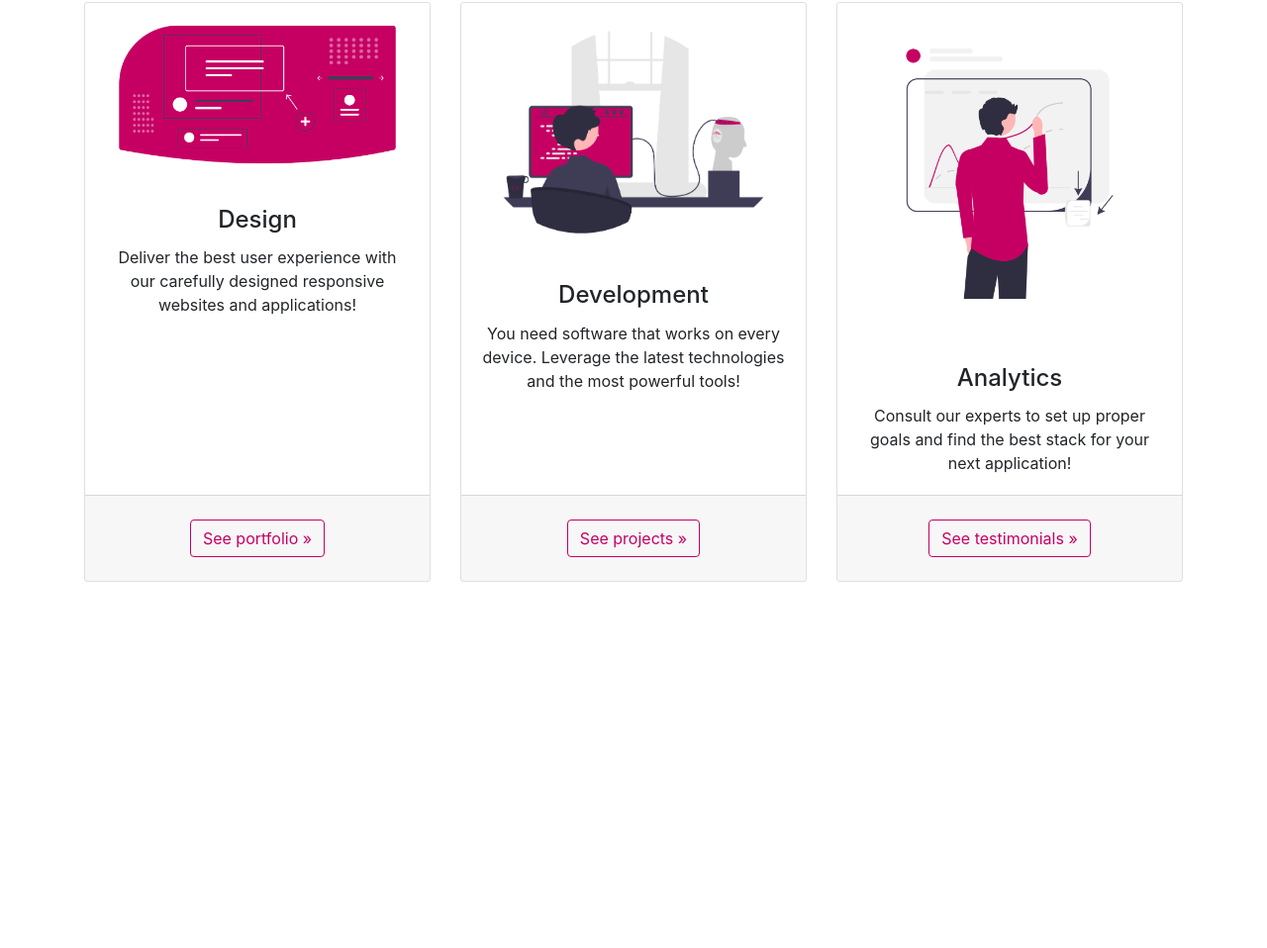
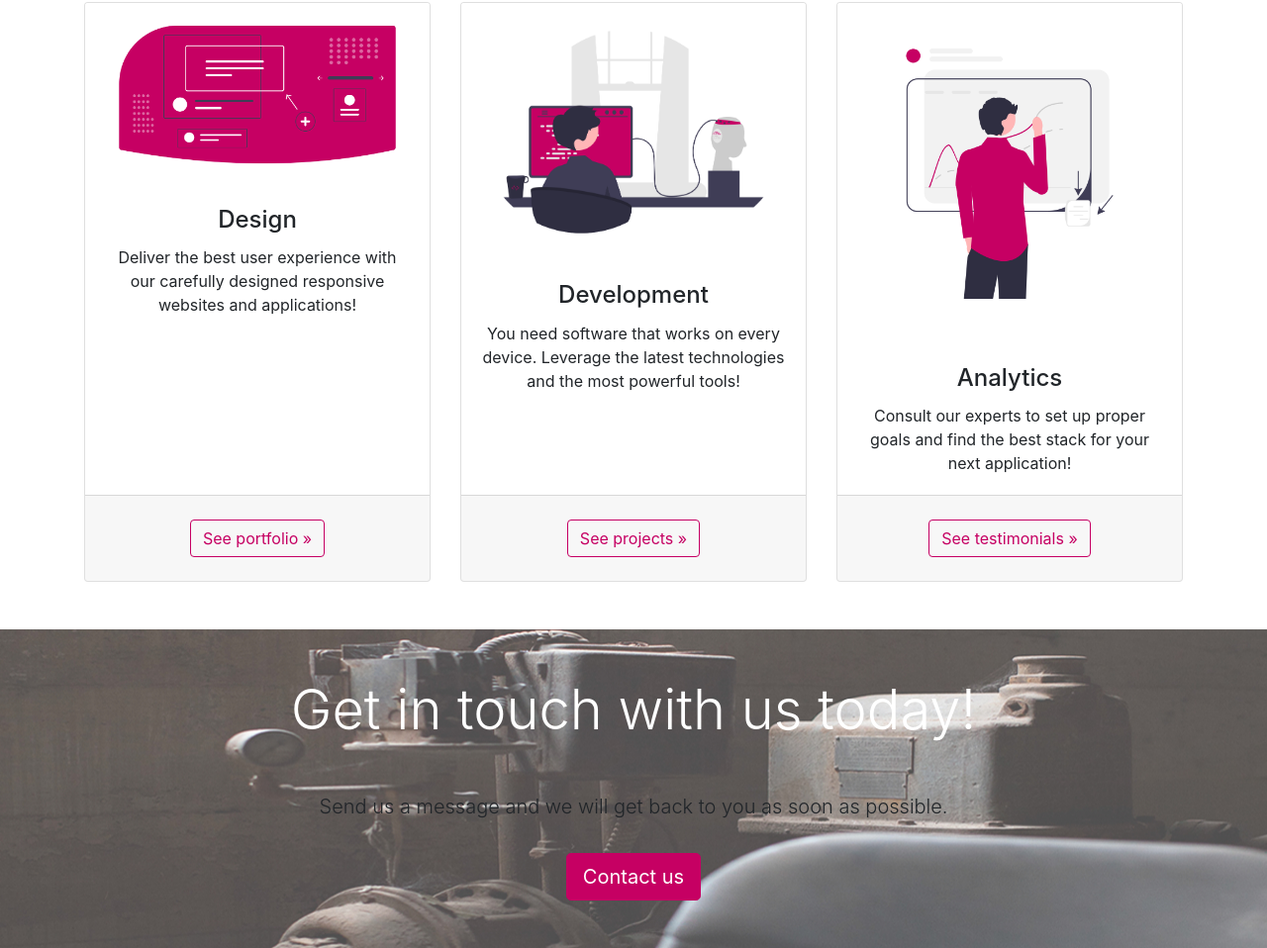
Before and after one commit to ENdunge/delani-studio, a plain HTML site: page index.html in a window 1280 px wide. Shown: the part 542-1500 px from the top of the page at 99% size. Before the commit the page ends 1154 px from the top, so only its background shows below. Drawn offline with Linux system fonts and the light colour scheme.

Commit message:
add contact section

```diff
--- a/css/style.css
+++ b/css/style.css
@@ -23,3 +23,7 @@ body {
     border-color: #c60063;
     color: #c60063;
 }
+
+#contact {
+    background: url("../images/hero.jpg") no-repeat center;
+}
--- a/index.html
+++ b/index.html
@@ -30,6 +30,9 @@
                     </li>
                     <li class="nav-item">
                         <a class="nav-link" href="#About">About</a>
+                    </li>
+                    <li class="nav-item">
+                        <a class="nav-link" href="#Services">Services</a>
                     </li>
                     <li class="nav-item">
                         <a class="nav-link" href="#contact">Contact</a>
@@ -95,6 +98,13 @@
         </div>
      </section>
 
+     <section class="container-fluid text-center py-4 mt-4" id="contact">
+        <h2 class="display-4 pb-4 my-4">Get in touch with us today!</h2>
+        <p class="lead pb-3">Send us a message and we will get back to
+        you as soon as possible.</p>
+        <a href="#" class="btn btn-primary btn-lg mb-4" role="button">Contact us</a>
+     </section>
+
        <script src="js/jquery.min.js"></script>
        <script src="js/bootstrap.bundle.min.js"></script>
    </body>
```
